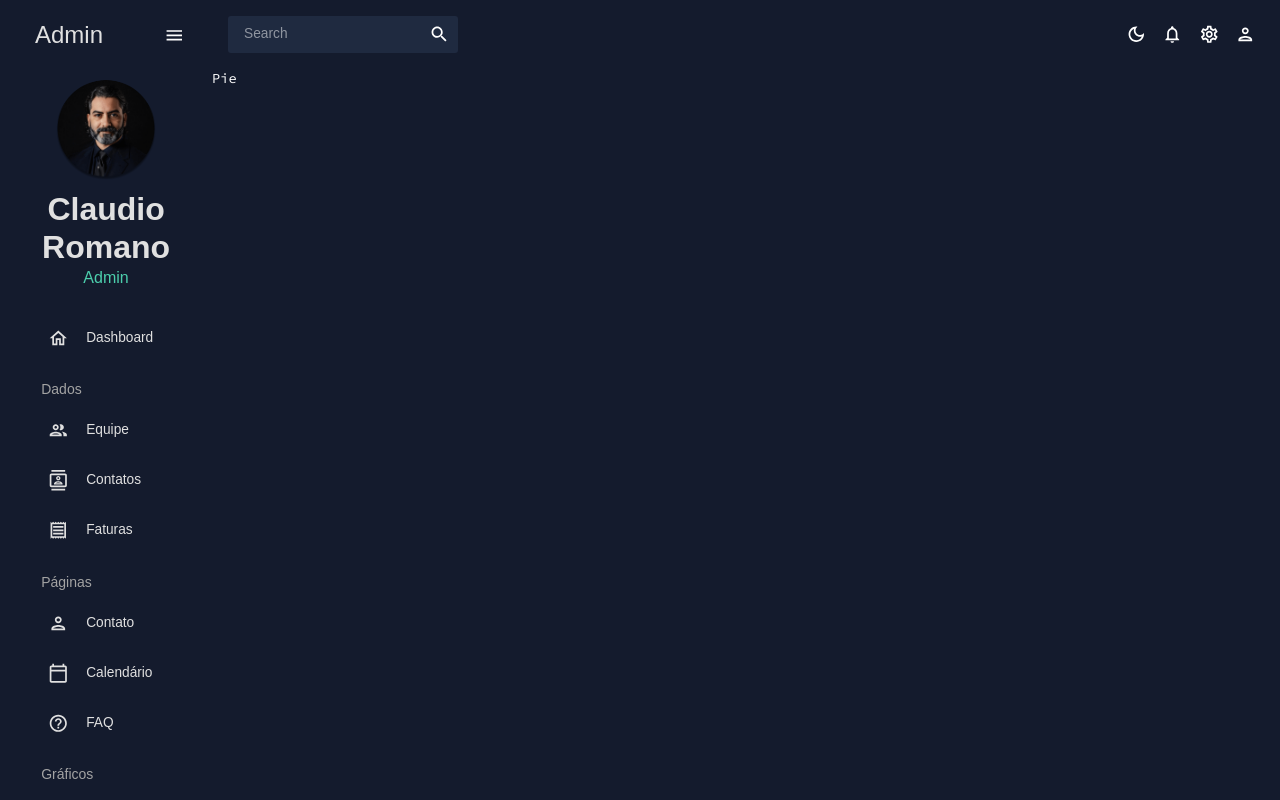
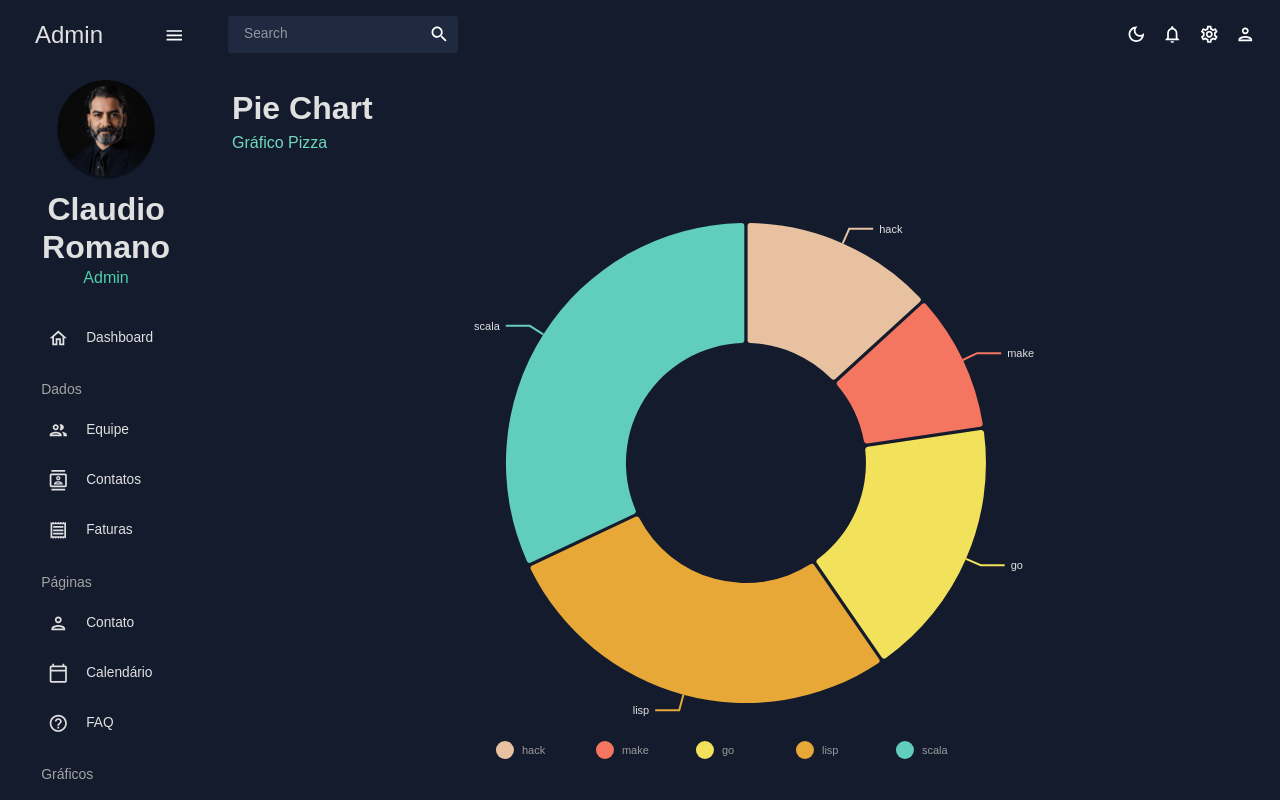
Before and after one commit to claudioromanosp/react-admin, a React (Create React App) app: page /pie in a window 1280 px wide. Shown: the top 800 px of the page. Built offline with nearby package versions, Linux system fonts and the light colour scheme.

Commit message:
ajustes no componente

```diff
--- a/src/scenes/pie/index.jsx
+++ b/src/scenes/pie/index.jsx
@@ -1,5 +1,16 @@
+import { Box } from "@mui/material";
+import Header from "../../components/Header";
+import PieChart from "../../components/PieChart";
+
 const Pie = () => {
-  return <div>Pie</div>
-}
+  return (
+    <Box m="20px">
+      <Header title="Pie Chart" subtitle="Gráfico Pizza" />
+      <Box height="75vh">
+        <PieChart />
+      </Box>
+    </Box>
+  );
+};
 
 export default Pie;
```
